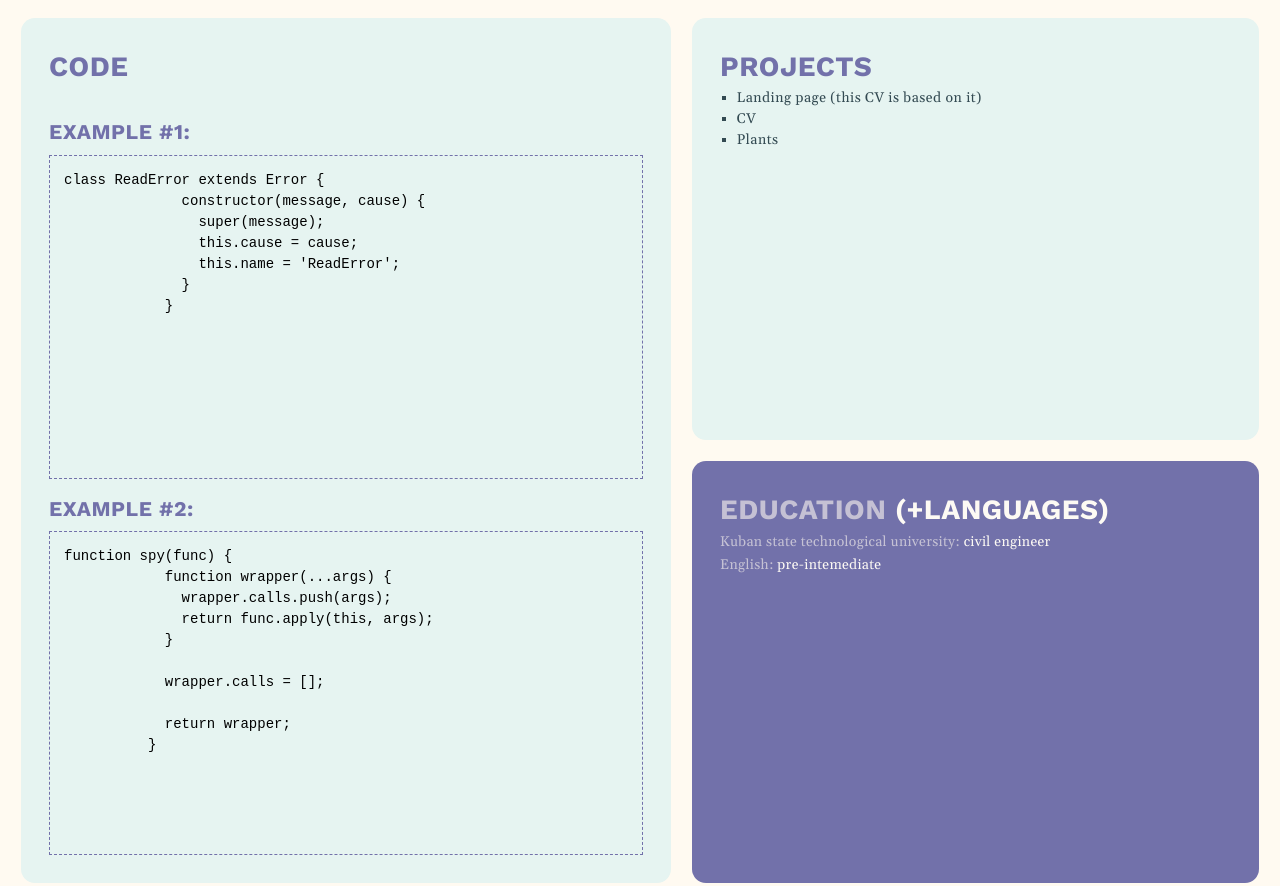
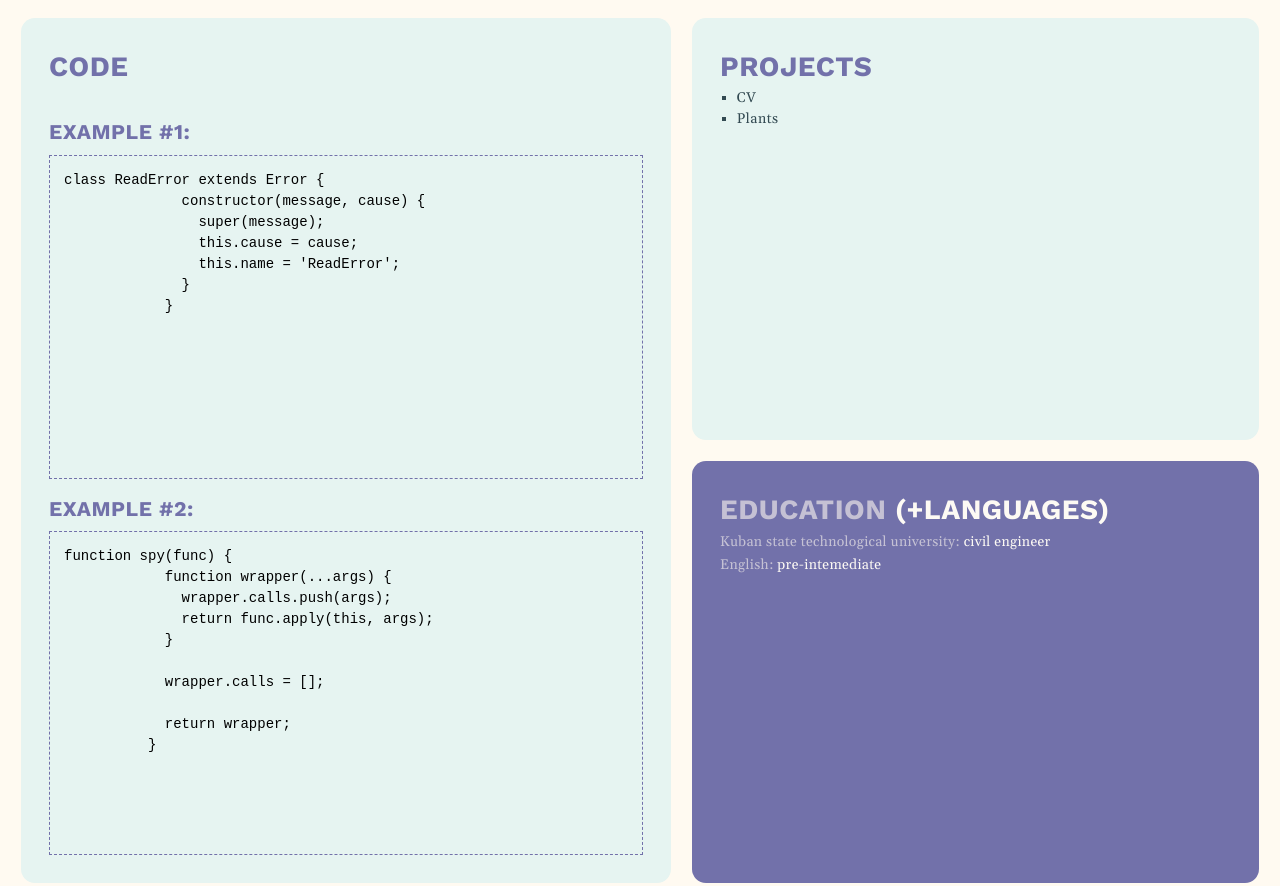
Before and after one commit to Istiniel/rsschool-cv, a plain HTML site: page index.html in a window 1280 px wide. Shown: the part 984-1870 px from the top of the page. Drawn offline with nearby package versions, Linux system fonts and the light colour scheme.

Commit message:
fix: fixed html/css content

```diff
--- a/index.html
+++ b/index.html
@@ -156,8 +156,7 @@
       <div class="main__article medium__card" id="Projects">
         <h1 class="main__title">Projects</h1>
         <ul class="projects__list">
-          <li>Landing page <span>(this CV is based on it)</span></li>
-          <li>CV</li>
+          <li><a class="asd" href="https://istiniel.github.io/rsschool-cv/#Code">CV</a></li>
           <li>Plants</li>
         </ul>
       </div>
--- a/style.css
+++ b/style.css
@@ -337,6 +337,14 @@ body {
   text-transform: none;
   list-style: square;
 }
+.projects__list a {
+  color: var(--accent-color-1);
+  font-family: var(--font-secondary);
+  font-weight: var(--font-weight-normal);
+}
+.projects__list a:hover {
+  color: var(--primary-color-2);
+}
 
 .code__section {
   display: flex;
```
